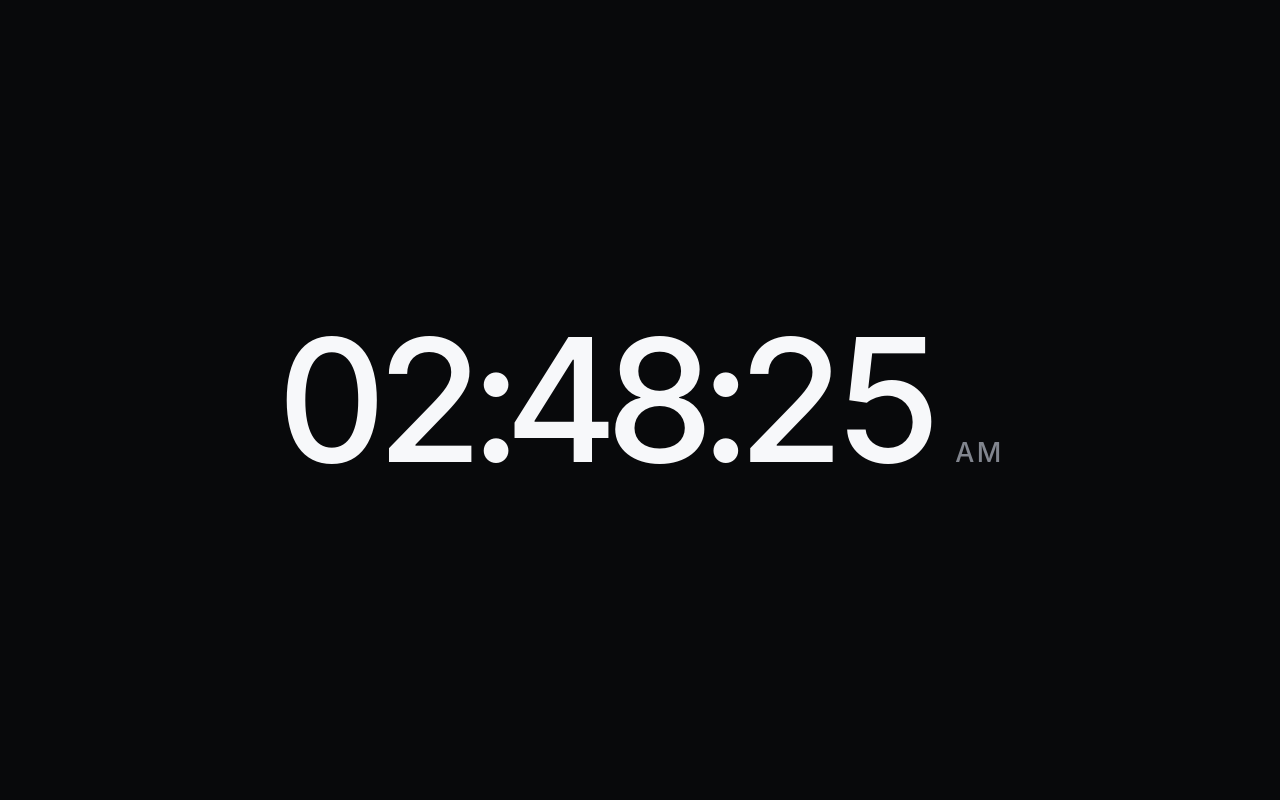
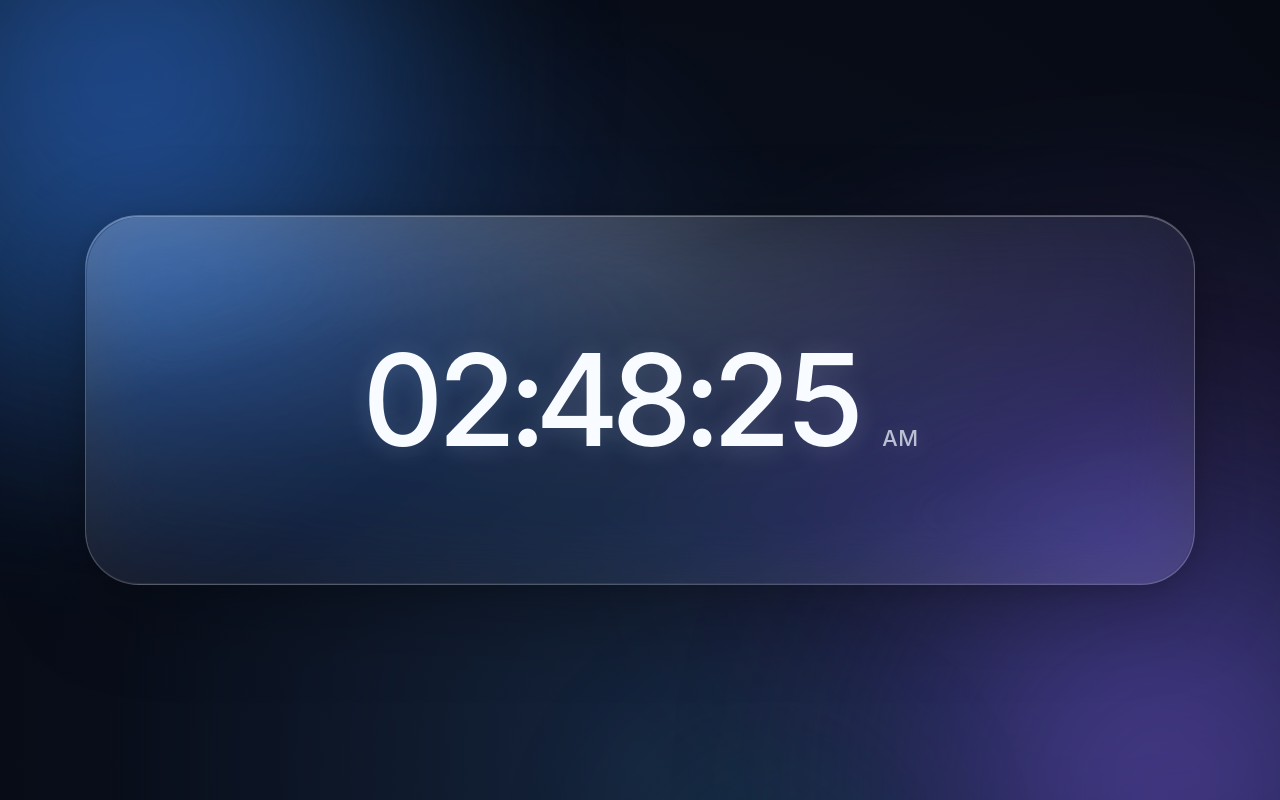
Before and after one commit to mhinata2010-wq/12-clock, a plain HTML site: page index.html in a window 1280 px wide. Drawn offline with Linux system fonts and the light colour scheme.

Commit message:
feat: introduce fluid glass clock visuals and subtle motion

```diff
--- a/index.html
+++ b/index.html
@@ -3,49 +3,154 @@
 <head>
   <meta charset="utf-8">
   <meta name="viewport" content="width=device-width, initial-scale=1, viewport-fit=cover">
-  <meta name="theme-color" content="#08090b">
-  <meta name="description" content="時刻だけを、美しく。シンプルなフルスクリーン時計。">
+  <meta name="theme-color" content="#080d19">
+  <meta name="description" content="Liquid-inspired glass clock. 時刻だけを美しく表示する時計。">
   <title>12 CLOCK</title>
   <style>
-    :root { color-scheme: dark; font-family: -apple-system, BlinkMacSystemFont, "Segoe UI", Roboto, "Helvetica Neue", Arial, sans-serif; background: #08090b; color: #f7f8fa; }
-    * { box-sizing: border-box; }
-    html, body { margin: 0; width: 100%; min-height: 100%; }
-    body { min-height: 100svh; min-height: 100dvh; overflow: hidden; }
-    main { width: 100%; min-height: 100svh; min-height: 100dvh; display: flex; align-items: center; justify-content: center; padding: max(24px, env(safe-area-inset-top)) max(12px, env(safe-area-inset-right)) max(24px, env(safe-area-inset-bottom)) max(12px, env(safe-area-inset-left)); }
-    .clock { display: flex; align-items: baseline; justify-content: center; gap: clamp(8px, 1.8vw, 26px); width: 100%; white-space: nowrap; font-variant-numeric: tabular-nums; font-feature-settings: "tnum"; }
-    .time { font-size: clamp(2.6rem, 13.4vw, 13rem); font-weight: 550; letter-spacing: -0.075em; line-height: 1; }
-    .period { color: #81858e; font-size: clamp(.85rem, 2.1vw, 2rem); font-weight: 500; letter-spacing: .09em; }
-    @media (max-width: 560px) { .clock { gap: 10px; } .time { font-size: 15vw; } .period { font-size: 2.8vw; letter-spacing: .02em; } }
-    @media (prefers-reduced-motion: no-preference) { .clock { animation: appear .65s ease-out both; } @keyframes appear { from { opacity: 0; transform: translateY(8px); } to { opacity: 1; transform: translateY(0); } } }
+    :root {
+      color-scheme: dark;
+      font-family: -apple-system, BlinkMacSystemFont, "SF Pro Display", "Helvetica Neue", Arial, sans-serif;
+      color: #f8fbff;
+      background: #080d19;
+      font-synthesis: none;
+    }
+    *, *::before, *::after { box-sizing: border-box; }
+    html, body { margin: 0; min-height: 100%; width: 100%; }
+    body { min-height: 100vh; min-height: 100dvh; overflow: hidden; }
+    .scene {
+      position: relative; isolation: isolate; display: grid; place-items: center;
+      min-height: 100vh; min-height: 100dvh; padding: 24px;
+      overflow: hidden;
+      background: radial-gradient(ellipse at 50% 95%, #15243c 0%, #080d19 59%, #060a13 100%);
+    }
+    .scene::before {
+      content: ""; position: absolute; inset: -15%; z-index: -3;
+      background: radial-gradient(ellipse 45% 40% at 24% 35%, rgba(59,130,246,.25), transparent 78%),
+        radial-gradient(ellipse 40% 50% at 80% 65%, rgba(152,103,255,.22), transparent 78%);
+      filter: blur(36px); animation: ambience 22s ease-in-out infinite alternate;
+    }
+    .orb { position: absolute; z-index: -2; pointer-events: none; border-radius: 50%;
+      filter: blur(clamp(28px, 7vw, 100px)); opacity: .64; transform: translate3d(0,0,0);
+    }
+    .orb--blue { width: min(57vw, 690px); aspect-ratio: 1; left: -16%; top: -32%;
+      background: radial-gradient(circle, #3576e8 0%, #1c487d 44%, transparent 72%);
+      animation: float-blue 23s ease-in-out infinite alternate;
+    }
+    .orb--purple { width: min(54vw, 680px); aspect-ratio: 1; right: -16%; bottom: -38%;
+      background: radial-gradient(circle, #795bde 0%, #343679 47%, transparent 73%);
+      animation: float-purple 27s ease-in-out infinite alternate;
+    }
+    .orb--cyan { width: min(26vw, 340px); aspect-ratio: 1; left: 42%; bottom: -24%;
+      background: radial-gradient(circle, #3fa9cf, transparent 68%); opacity: .25;
+      animation: float-blue 30s ease-in-out infinite alternate-reverse;
+    }
+    .glass {
+      --pointer-x: 50%; --pointer-y: 15%;
+      position: relative; isolation: isolate; display: grid; place-items: center;
+      width: min(92vw, 1110px); min-height: clamp(230px, 36vw, 370px);
+      padding: clamp(32px, 5vw, 64px) clamp(20px, 5vw, 70px);
+      border: 1px solid rgba(255,255,255,.20); border-radius: clamp(28px, 5vw, 54px);
+      background: linear-gradient(145deg, rgba(255,255,255,.16), rgba(255,255,255,.055) 41%, rgba(255,255,255,.075) 76%, rgba(255,255,255,.11));
+      box-shadow: inset 0 1px 0 rgba(255,255,255,.3), inset 0 -1px 0 rgba(255,255,255,.07),
+        0 24px 90px rgba(0,0,0,.28), 0 4px 22px rgba(0,0,0,.16);
+      -webkit-backdrop-filter: blur(34px) saturate(160%); backdrop-filter: blur(34px) saturate(160%);
+      animation: arrive 1.1s cubic-bezier(.18,.75,.2,1) both;
+    }
+    .glass::before {
+      content: ""; position: absolute; inset: 0; z-index: -1; border-radius: inherit; pointer-events: none;
+      background: radial-gradient(ellipse 65% 80% at var(--pointer-x) var(--pointer-y),
+        rgba(255,255,255,.18) 0%, rgba(255,255,255,.045) 47%, transparent 80%);
+      opacity: .8; transition: opacity .35s;
+    }
+    .glass::after {
+      content: ""; position: absolute; inset: 1px; z-index: -1; pointer-events: none;
+      border-radius: inherit; background: linear-gradient(165deg, rgba(255,255,255,.13), transparent 30%, transparent 72%, rgba(255,255,255,.03));
+      -webkit-mask: linear-gradient(#000, #000); mask: linear-gradient(#000, #000);
+    }
+    .clock {
+      width: 100%; display: flex; justify-content: center; align-items: baseline;
+      gap: clamp(7px, 1.8vw, 25px); white-space: nowrap;
+      font-variant-numeric: tabular-nums; font-feature-settings: "tnum";
+      text-shadow: 0 2px 24px rgba(210,230,255,.18);
+    }
+    .time {
+      font-size: clamp(2.65rem, 10vw, 9.3rem); font-weight: 500; line-height: 1;
+      letter-spacing: -.067em; font-variant-numeric: tabular-nums;
+    }
+    .period {
+      font-size: clamp(.86rem, 1.7vw, 1.55rem); font-weight: 500;
+      letter-spacing: .025em; color: rgba(242,247,255,.72);
+    }
+    @keyframes arrive { from { opacity: 0; transform: translateY(18px) scale(.975); } to { opacity: 1; transform: translateY(0) scale(1); } }
+    @keyframes ambience { from { transform: translate(-2%,-2%) rotate(-5deg); } to { transform: translate(3%,3%) rotate(7deg); } }
+    @keyframes float-blue { from { transform: translate(-4%, -3%); } to { transform: translate(21%, 13%); } }
+    @keyframes float-purple { from { transform: translate(5%,5%); } to { transform: translate(-19%, -14%); } }
+    @media (max-width: 650px) {
+      .scene { padding: 15px; }
+      .glass { width: 100%; min-height: 200px; padding: 30px 12px; border-radius: 30px; }
+      .time { font-size: clamp(2.1rem, 10.8vw, 4.6rem); letter-spacing: -.075em; }
+      .period { font-size: clamp(.65rem, 2.5vw, .95rem); }
+      .orb--blue, .orb--purple { width: 95vw; }
+    }
+    @media (max-width: 360px) {
+      .time { font-size: 10.2vw; }
+      .clock { gap: 6px; }
+    }
+    @media (prefers-reduced-transparency: reduce) {
+      .glass { background: #1c273a; -webkit-backdrop-filter: none; backdrop-filter: none; }
+    }
+    @media (prefers-reduced-motion: reduce) {
+      *, *::before, *::after { animation: none !important; transition: none !important; }
+    }
   </style>
 </head>
 <body>
-  <main aria-label="現在の時刻">
-    <div class="clock" role="timer" aria-live="off" aria-label="現在時刻">
-      <span class="time" id="time">12:00:00</span>
-      <span class="period" id="period">AM</span>
-    </div>
+  <main class="scene" aria-label="時計">
+    <div class="orb orb--blue" aria-hidden="true"></div>
+    <div class="orb orb--purple" aria-hidden="true"></div>
+    <div class="orb orb--cyan" aria-hidden="true"></div>
+    <section class="glass" aria-label="現在時刻">
+      <div class="clock" role="timer" aria-live="off" aria-label="現在時刻">
+        <time class="time" id="time">12:00:00</time>
+        <span class="period" id="period">AM</span>
+      </div>
+    </section>
   </main>
   <script>
     (() => {
-      const timeElement = document.getElementById('time');
-      const periodElement = document.getElementById('period');
+      const time = document.getElementById('time');
+      const period = document.getElementById('period');
+      const clock = document.querySelector('.clock');
+      const glass = document.querySelector('.glass');
       const pad = value => String(value).padStart(2, '0');
       let previousSecond = '';
       function render() {
         const now = new Date();
-        const secondKey = [now.getHours(), now.getMinutes(), now.getSeconds()].join(':');
-        if (secondKey === previousSecond) return;
-        previousSecond = secondKey;
+        const key = [now.getHours(), now.getMinutes(), now.getSeconds()].join(':');
+        if (key === previousSecond) return;
+        previousSecond = key;
         const hour = now.getHours() % 12 || 12;
-        timeElement.textContent = pad(hour) + ':' + pad(now.getMinutes()) + ':' + pad(now.getSeconds());
-        periodElement.textContent = now.getHours() < 12 ? 'AM' : 'PM';
-        document.querySelector('.clock').setAttribute('aria-label', now.toLocaleTimeString('ja-JP'));
+        time.textContent = pad(hour) + ':' + pad(now.getMinutes()) + ':' + pad(now.getSeconds());
+        time.dateTime = now.toISOString();
+        period.textContent = now.getHours() < 12 ? 'AM' : 'PM';
+        clock.setAttribute('aria-label', now.toLocaleTimeString('ja-JP'));
       }
       render();
       setInterval(render, 200);
       document.addEventListener('visibilitychange', render);
       window.addEventListener('focus', render);
+      if (window.matchMedia('(pointer: fine)').matches &&
+          !window.matchMedia('(prefers-reduced-motion: reduce)').matches) {
+        glass.addEventListener('pointermove', event => {
+          const rect = glass.getBoundingClientRect();
+          glass.style.setProperty('--pointer-x', ((event.clientX - rect.left) / rect.width * 100).toFixed(1) + '%');
+          glass.style.setProperty('--pointer-y', ((event.clientY - rect.top) / rect.height * 100).toFixed(1) + '%');
+        }, { passive: true });
+        glass.addEventListener('pointerleave', () => {
+          glass.style.setProperty('--pointer-x', '50%');
+          glass.style.setProperty('--pointer-y', '15%');
+        });
+      }
     })();
   </script>
 </body>
```
